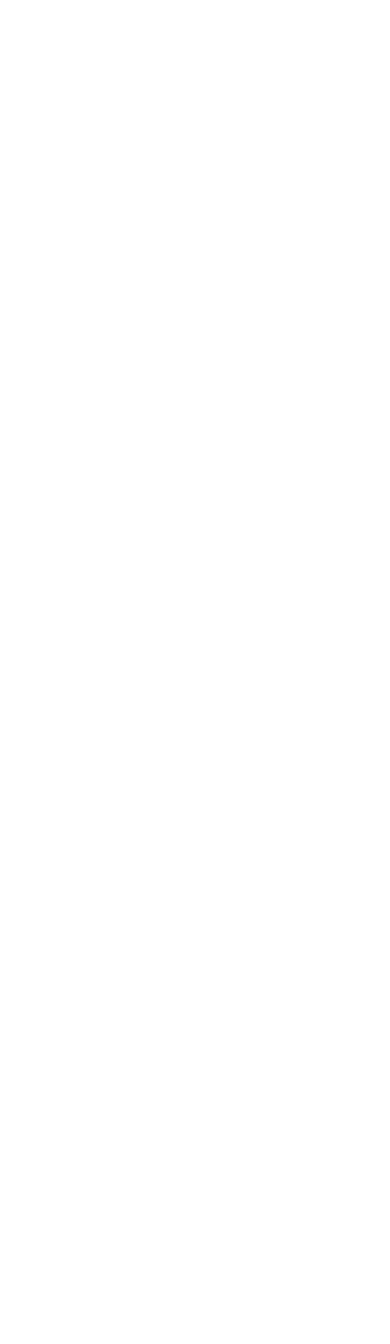
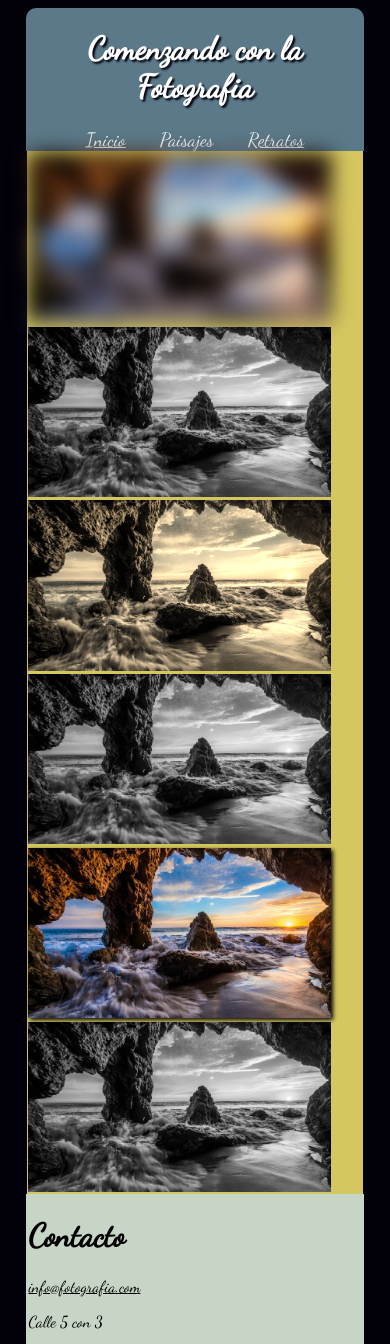
Before and after one commit to Rokirito/Entrega-Final, a plain HTML site: page html/paisajes.html in a window 390 px wide. Shown: the top 1344 px of the page. Before the commit the page ends 844 px from the top, so only its background shows below. Drawn offline with Linux system fonts and the light colour scheme.

Commit message:
Paginas Secundarias
Pagina de Retratos y Paisajes estan completas en la version Movil

```diff
--- a/css/estilos2.css
+++ b/css/estilos2.css
@@ -1,12 +1,156 @@
 body{
-  background-color: black;
+  font-family: "Dancing Script", cursive;
+  background-color: #02010a;
   color: white;
 }
-header{
+img{
+  -webkit-filter: drop-shadow(2px 2px 2px #02010a);
+  filter: drop-shadow(2px 2px 2px #02010a);
+}
+.contenedor-superior{
   background-color: #5b7989;
-  padding: 100px;
+  border-radius: 10px 10px 0px 0px;
+  color: white;
+  width: 90%;
+  margin-left: auto;
+  margin-right: auto;
+}
+.contenedor-superior .contenedor-links a{
+  color: white;
+  text-decoration: underline;
+  padding: 5px;
+  margin: 10px;
+  font-size: 1.2em;
+}
+#paisajes{
+  text-decoration: none;
+}
+.central{
+  background-color: #82c3a6;
+  width: 90%;
+  margin-left: auto;
+  margin-right: auto;
+  padding: 0.2%;
 }
 section{
-  background-color: #82c3a6;
-  padding: 100px;
+  text-align: center;
 }
+#paisaje-1{
+  order: 1;
+  width: 90%;
+  padding: 0.5%;
+  -webkit-filter: blur(10px);
+  filter: blur(10px);
+}
+#paisaje-2{
+  order: 2;
+  width: 90%;
+  padding: 0.5%;
+}
+#paisaje-3{
+  order: 3;
+  width: 90%;
+  padding: 0.5%;
+  -webkit-filter: sepia(90%);
+  filter: sepia(90%);
+}
+#paisaje-4{
+  order: 4;
+  width: 90%;
+  padding: 0.5%;
+}
+#paisaje-5{
+  order: 5;
+  width: 90%;
+  padding: 0.5%;
+}
+#paisaje-6{
+  order: 6;
+  width: 90%;
+  padding: 0.5%;
+}
+.caja-paisajes img:nth-child(even){
+  -webkit-filter: grayscale(100%);
+  filter: grayscale(100%);
+}
+footer .contenedor-final{
+  background-color: #C6d5c5;
+  border-radius: 0 0 10px 10px;
+  width: 90%;
+  margin-left: auto;
+  margin-right: auto;
+  padding: 0.2%;
+  color: black;
+}
+.redes img{
+  width: 15px;
+}
+.contacto a{
+  color: black;
+}
+header{
+  animation: entrada 1s;
+}
+@-webkit-keyframes entrada {
+  0%{
+    margin-top: 150%;
+  }
+  60%{
+    margin-top: -5%;
+  }
+  100%{
+    margin-top: 0%;
+  }
+}
+@media (max-width:899px) {
+  .contenedor-superior{
+    display: flex;
+    flex-wrap: wrap;
+    padding: 0.2%;
+  }
+  .titulo{
+    order: 1;
+    width: 100%;
+    text-align: center;
+    text-shadow: 2px 2px 2px #02010a;
+  }
+  .contenedor-links {
+    order: 2;
+    width: 100%;
+    margin-top: auto;
+    margin-bottom: auto;
+    text-align: center;
+  }
+  .caja-paisajes{
+    width: 90%;
+    margin-left: auto;
+    margin-right: auto;
+    display: flex;
+    flex-direction: column;
+    background-color: #d5c75f;
+  }
+  .contenedor-final{
+    display: flex;
+    flex-wrap: wrap;
+  }
+  .contacto{
+    order: 1;
+    width: 100%;
+    padding: 0.5%;
+  }
+  .terminos{
+    order: 2;
+    width: 100%;
+    padding: 0.5%;
+  }
+  .redes{
+    order: 3;
+    width: 100%;
+    padding: 0.5%;
+  }
+  .derechos{
+    order: 4;
+    width: 100%;
+    padding: 0.5%;
+  }
+}
--- a/html/paisajes.html
+++ b/html/paisajes.html
@@ -0,0 +1,61 @@
+<!DOCTYPE html>
+<html>
+  <head>
+    <meta charset="utf-8">
+    <meta name="viewport" content="width=device-width">
+    <title></title>
+    <link rel="stylesheet" href="../css/estilos2.css">
+    <link href="https://fonts.googleapis.com/css?family=Dancing+Script" rel="stylesheet">
+  </head>
+  <body>
+    <header id="central">
+      <div class="contenedor-superior">
+        <div class="titulo">
+          <h1>Comenzando con la Fotografia</h1>
+        </div>
+        <div class="contenedor-links">
+          <a id="inicio" class="links" href="../index.html">Inicio</a>
+          <a id="paisajes" class="links" href="#central">Paisajes</a>
+          <a id="retratos" class="links" href="retratos.html">Retratos</a>
+        </div>
+      </div>
+    </header>
+    <section class="caja-paisajes">
+        <img id="paisaje-1" src="../imagenes/imagen-paisaje.jpg" alt="">
+        <img id="paisaje-2" src="../imagenes/imagen-paisaje.jpg" alt="">
+        <img id="paisaje-3" src="../imagenes/imagen-paisaje.jpg" alt="">
+        <img id="paisaje-4" src="../imagenes/imagen-paisaje.jpg" alt="">
+        <img id="paisaje-5" src="../imagenes/imagen-paisaje.jpg" alt="">
+        <img id="paisaje-6" src="../imagenes/imagen-paisaje.jpg" alt="">
+      </article>
+    </section>
+    <footer>
+      <div class="contenedor-final">
+        <div class="contacto">
+          <h1>Contacto</h1>
+          <a href="mailto:info@fotografia.com">info@fotografia.com</a>
+          <p>Calle 5 con 3</p>
+          <p>Telefono: 123123123</p>
+        </div>
+        <div class="terminos">
+          <h1>Terminos</h1>
+          <p>Conoce nuestros Terminos y condiciones</p>
+          <p>Para formar parte de este grupo o recibir nuestros servicios debes ser parte
+          de nuestro grupo en Facebook y Twitter, ademas de presentar un portafolio amplio,
+          o una propuesta de trabajo sustentable.</p>
+        </div>
+        <div class="redes">
+          <h1>Redes Sociales</h1>
+          <p>Contactanos en nuestras redes:</p>
+          <p><img src="../imagenes/icono-fb.png" alt="facebook"> Comenzando Fotografia</p>
+          <p><img src="../imagenes/icono-twitter.png" alt=""> @Comenzando Fotografia</p>
+        </div>
+        <div class="derechos">
+          <h1>Derechos</h1>
+          <p>©Copyright 2018</p>
+          <p>Renato Mazzilli</p>
+        </div>
+      </div>
+    </footer>
+  </body>
+</html>
```
Also changed, not shown: html/retratos.html (+61 -0 lines), index.html (+1 -1 lines).
